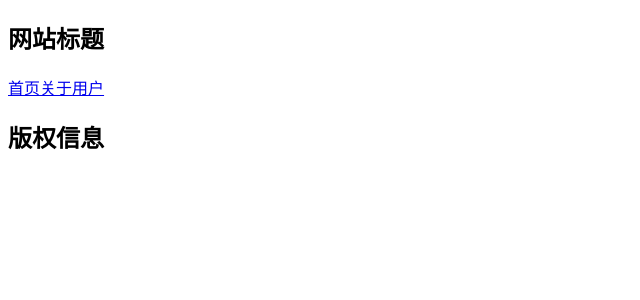
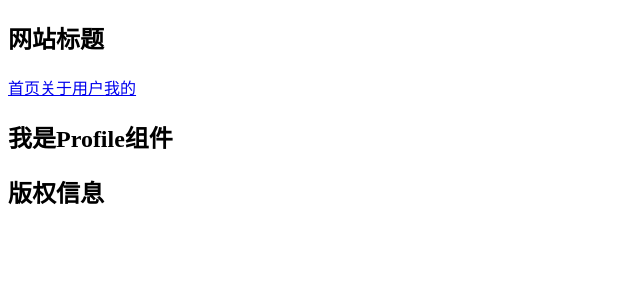
Before and after one commit to pengchenyu111/VueLearning, a Vue app in the folder learnVueRouter/: page /profile in a window 1280 px wide. Shown: the top 300 px of the page, without its empty margins (0-640 px from the left). Built offline with nearby package versions, Linux system fonts and the light colour scheme; the HTML template or start-up script is replaced by a standard one.

Commit message:
VueRouter——用query的方式实现页面间的参数传递

```diff
--- a/learnVueRouter/src/App.vue
+++ b/learnVueRouter/src/App.vue
@@ -15,6 +15,10 @@
     <!--<button @click="aboutClick">关于</button>-->
 
     <router-link v-bind:to="'/user/'+userId">用户</router-link>
+
+<!--    参数传递，方式一：动态路由方式  方式二：传对象query方式-->
+<!--    <router-link to="/profile">我的</router-link>-->
+    <router-link :to="{path: '/profile', query:{name: 'coderwhy', age: 18, height:1.88}}">我的</router-link>
     <router-view></router-view>
     <h2>版权信息</h2>
   </div>
--- /dev/null
+++ b/learnVueRouter/src/components/Profile.vue
@@ -0,0 +1,18 @@
+<template>
+  <div>
+    <h2>我是Profile组件</h2>
+    <h2>{{$route.query.name}}</h2>
+    <h2>{{$route.query.age}}</h2>
+    <h2>{{$route.query.height}}</h2>
+  </div>
+</template>
+
+<script>
+  export default {
+    name: "Profile"
+  }
+</script>
+
+<style scoped>
+
+</style>
--- a/learnVueRouter/src/router/index.js
+++ b/learnVueRouter/src/router/index.js
@@ -12,6 +12,7 @@ const HomeNews = () => import("../components/HomeNews")
 const HomeMessage = () => import("../components/HomeMessage")
 const About = () => import('../components/About')
 const User = () => import('../components/User')
+const Profile = () => import("../components/Profile")
 
 // 1.通过Vue.use(插件), 安装插件
 Vue.use(Router)
@@ -48,6 +49,10 @@ const routes = [
   {
     path: '/user/:userId',
     component: User
+  },
+  {
+    path: '/profile',
+    component: Profile
   }
 ]
 
```
